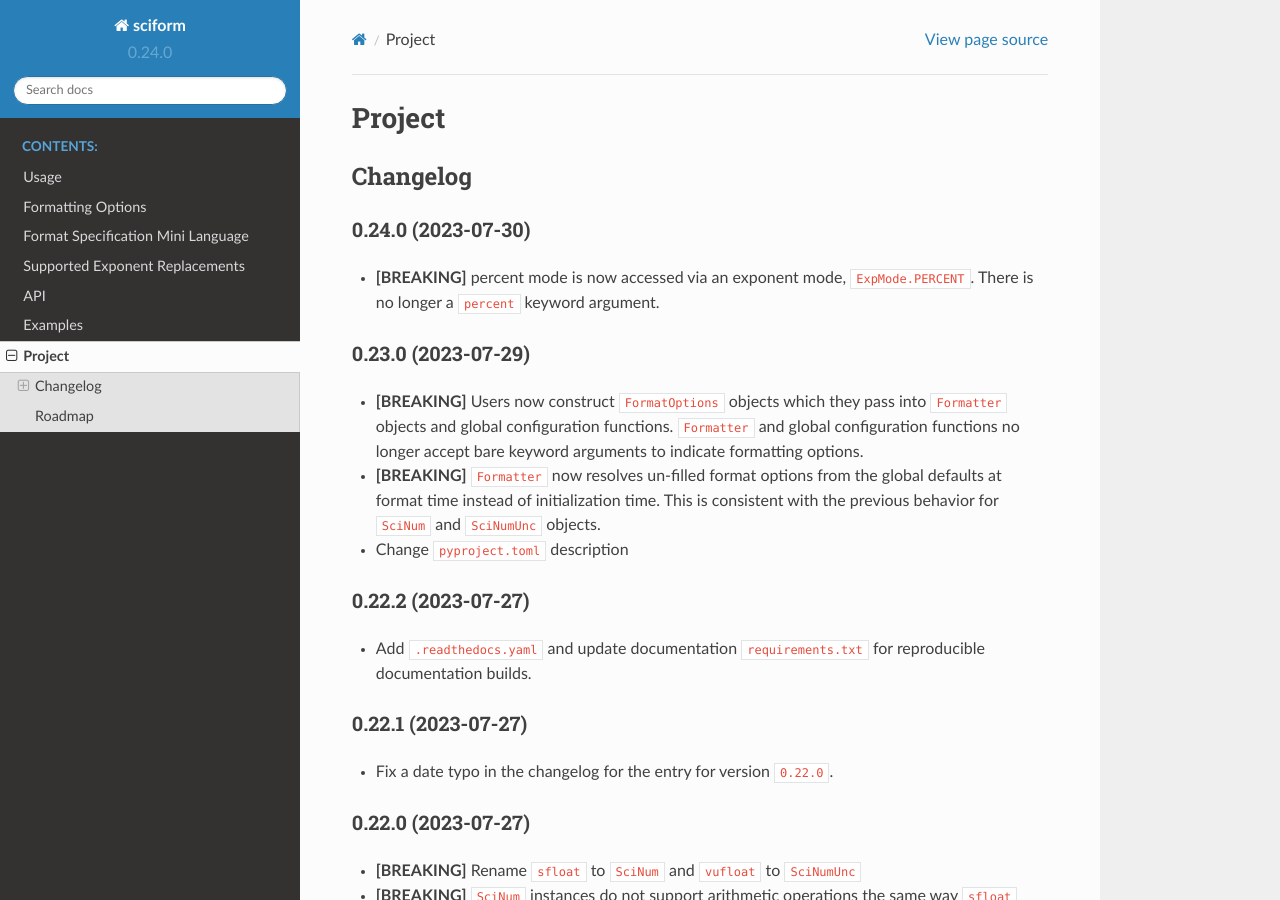
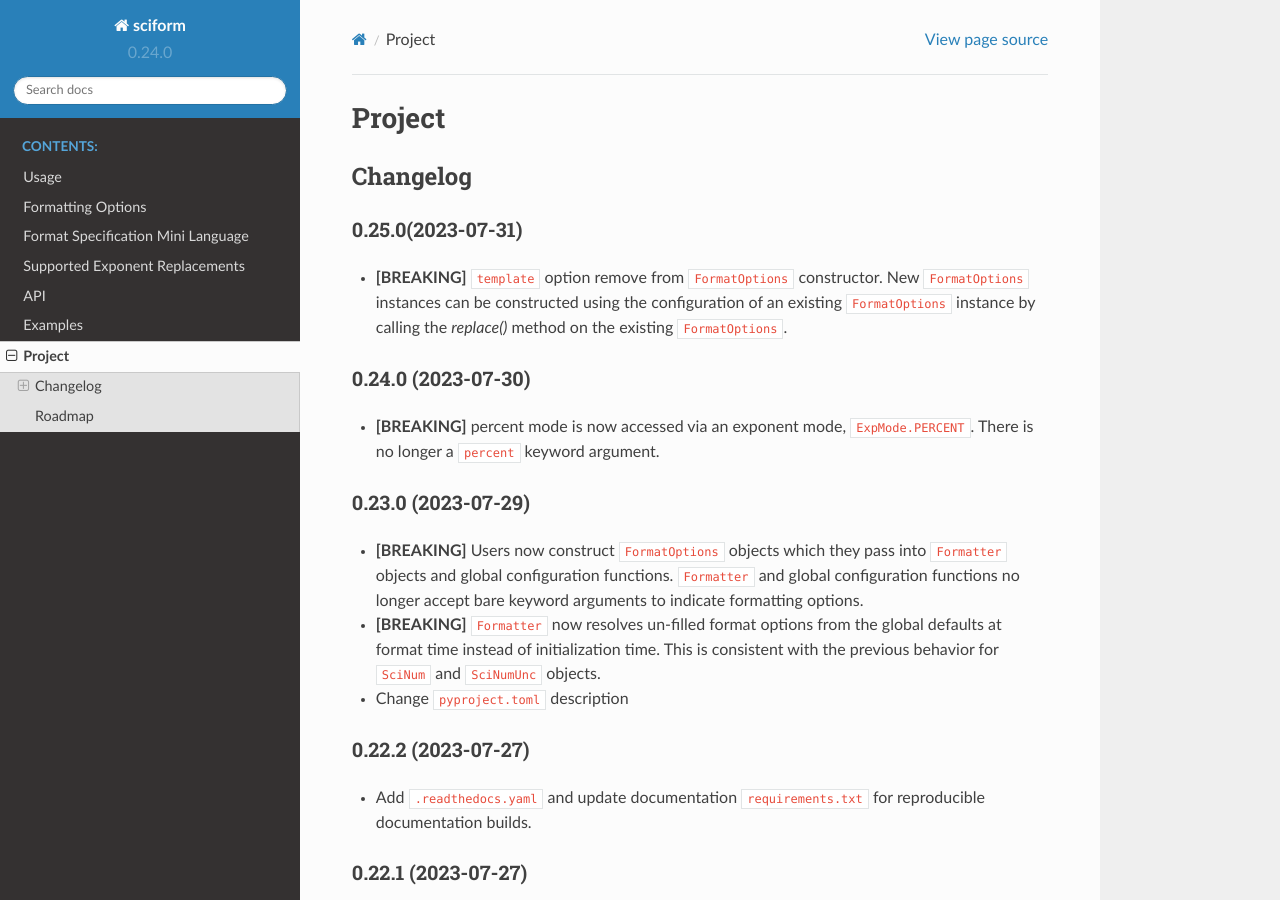
Before and after one commit to jagerber48/sciform, a Sphinx documentation site: the page built from docs/source/project.rst, in a window 1280 px wide and 900 px high. Built offline with Sphinx 7.4.7 and the Read the Docs theme 2.0.0, drawn with Linux system fonts in a browser that asks for light colours.

Commit message:
begin documentation

```diff
--- a/CHANGELOG.rst
+++ b/CHANGELOG.rst
@@ -1,3 +1,12 @@
+0.25.0(2023-07-31)
+------------------
+
+* **[BREAKING]** ``template`` option remove from ``FormatOptions``
+  constructor.
+  New ``FormatOptions`` instances can be constructed using the
+  configuration of an existing ``FormatOptions`` instance by calling
+  the `replace()` method on the existing ``FormatOptions``.
+
 0.24.0 (2023-07-30)
 -------------------
 
--- a/docs/source/api.rst
+++ b/docs/source/api.rst
@@ -8,6 +8,7 @@ Formatting
 ==========
 
 .. autoclass:: FormatOptions()
+   :members: replace
 
 .. autoclass:: Formatter()
 
--- a/docs/source/usage.rst
+++ b/docs/source/usage.rst
@@ -22,6 +22,11 @@ FormatOptions
 See :class:`FormatOptions` for a complete list of
 keyword arguments used to construct :class:`FormatOptions` and see
 :ref:`formatting_options` for more details on the different options.
+The :meth:`FormatOptions.replace` method can be used to construct new
+:class:`FormatOptions` instances by using one existing
+:class:`FormatOptions` instance as a base set of options and to use a
+second :class:`FormatOptions` instance to specify which options should
+be overwritten and with what values for the new instance.
 
 It is not necessary to provide input for all options. At format time,
 any un-populated options will be populated with the
```
